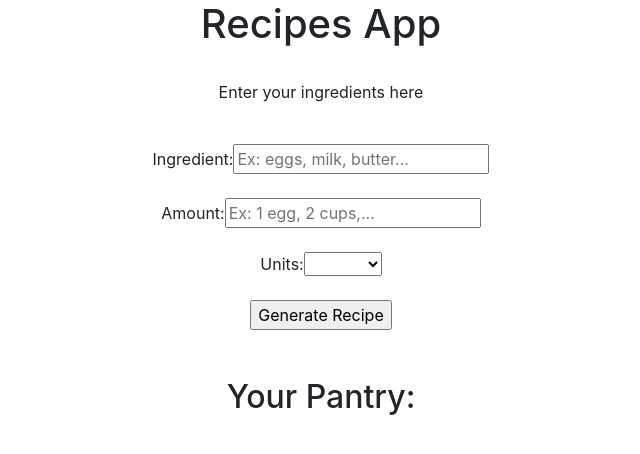
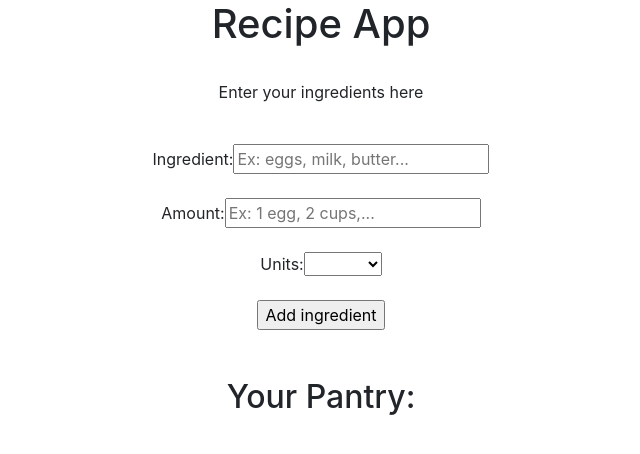
Before and after one commit to april-r-valdez/-recipe-app, a React (Create React App) app: page / in a window 1280 px wide. Shown: the top 454 px of the page, without its empty margins (319-959 px from the left). Built offline with nearby package versions, Linux system fonts and the light colour scheme.

Commit message:
Rename input class and place in components directory

```diff
--- a/src/App.js
+++ b/src/App.js
@@ -1,11 +1,11 @@
 import './App.css';
-import Textbox from './Input';
+import UserInput from './components/UserInput';
 
 function App() {
   return (
     <div className="App">
-      <h1>Recipes App</h1>
-      <Textbox />
+      <h1>Recipe App</h1>
+      <UserInput />
     </div>
   );
 }
--- a/src/Input.js
+++ b/src/components/UserInput.js
@@ -1,6 +1,6 @@
 import { useState, useEffect } from 'react'
 
-const  Textbox = () => {
+const  UserInput = () => {
     // useState hook updates variables storing user inputs
     const [inputs, setInputs] = useState({
         // default values set
@@ -37,7 +37,7 @@ const  Textbox = () => {
     }, [ingredientsList]);
 
     return (
-        <div className="textbox">
+        <div className="userinput">
             <br></br><p>Enter your ingredients here</p><br></br>
             <form onSubmit={handleSubmit}>
                 <div>
@@ -79,7 +79,7 @@ const  Textbox = () => {
                         <option value="gallons">gallons</option>
                     </select>
                 </div><br></br>
-                <input name='form' type='submit' value='Generate Recipe'></input>
+                <input name='form' type='submit' value='Add ingredient'></input>
             </form>
             <br></br><br></br><h2>Your Pantry:</h2><br></br>
             {ingredientsList.map((input, index) => (
@@ -91,4 +91,4 @@ const  Textbox = () => {
     );
 }
 
-export default Textbox;
+export default UserInput;
```
